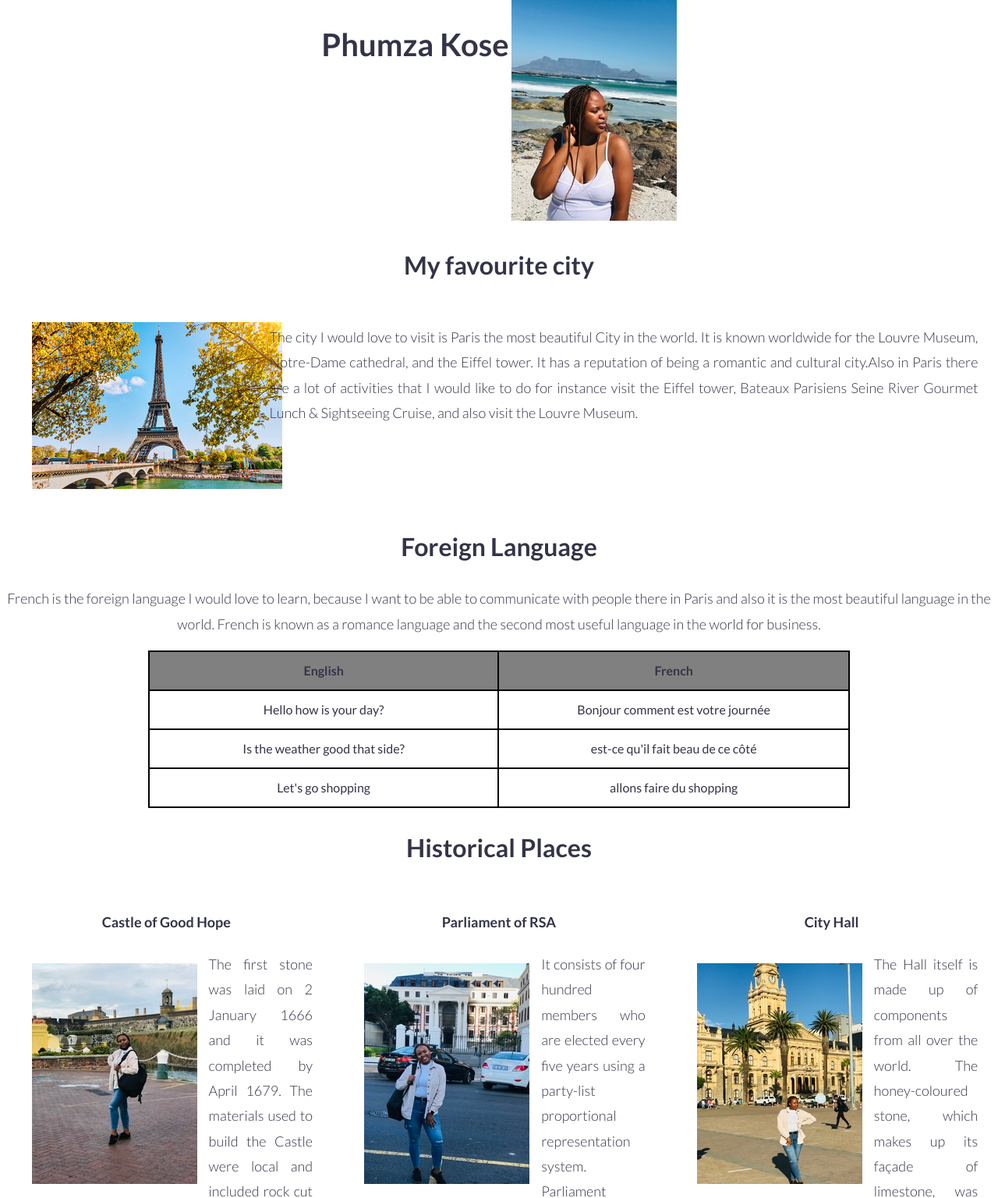
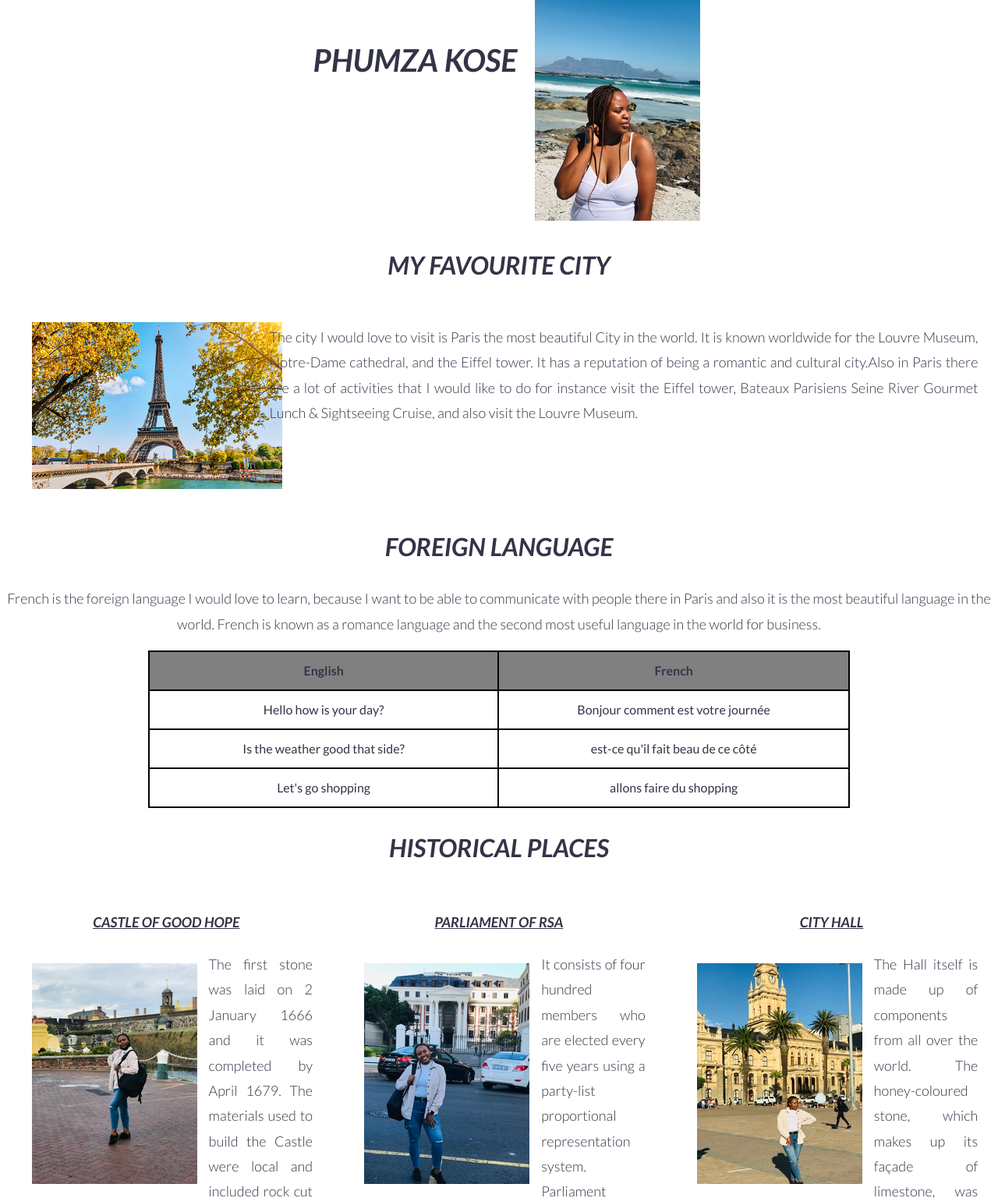
Before and after one commit to Phumzakose/simple-grid, a plain HTML site: page index.html in a window 1280 px wide. Shown: the top 1536 px of the page at 78% size. Drawn offline with Linux system fonts and the light colour scheme.

Commit message:
changed the style of the font

```diff
--- a/style.css
+++ b/style.css
@@ -1,6 +1,16 @@
 .wrapper {
   max-width: 1600px;
   margin: auto;
+}
+h1,
+h2,
+h3,
+h4 {
+  font-style: italic;
+  text-transform: uppercase;
+}
+h4 {
+  text-decoration: underline;
 }
 
 th {
@@ -19,6 +29,7 @@ tr {
 }
 .text {
   display: inline-block;
+  padding: 20px;
 }
 .introduction {
   margin-left: auto;
```
